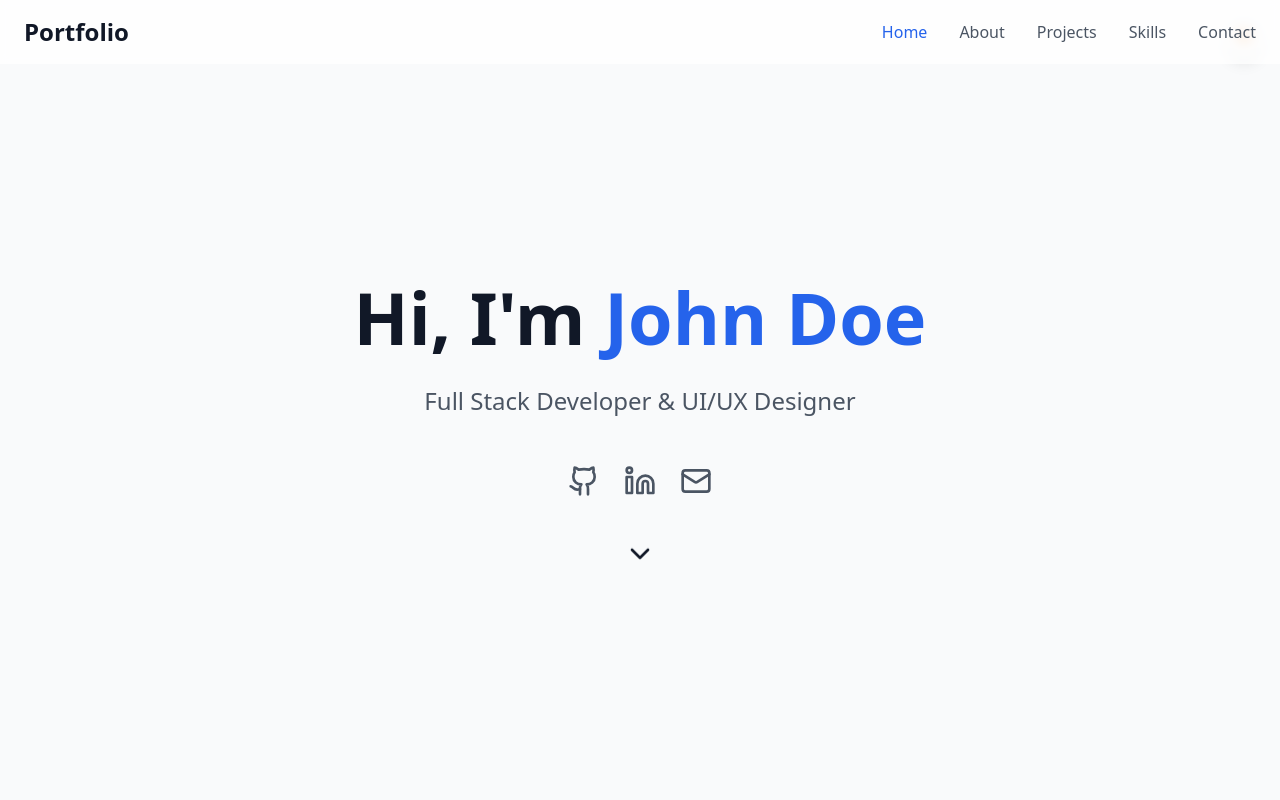
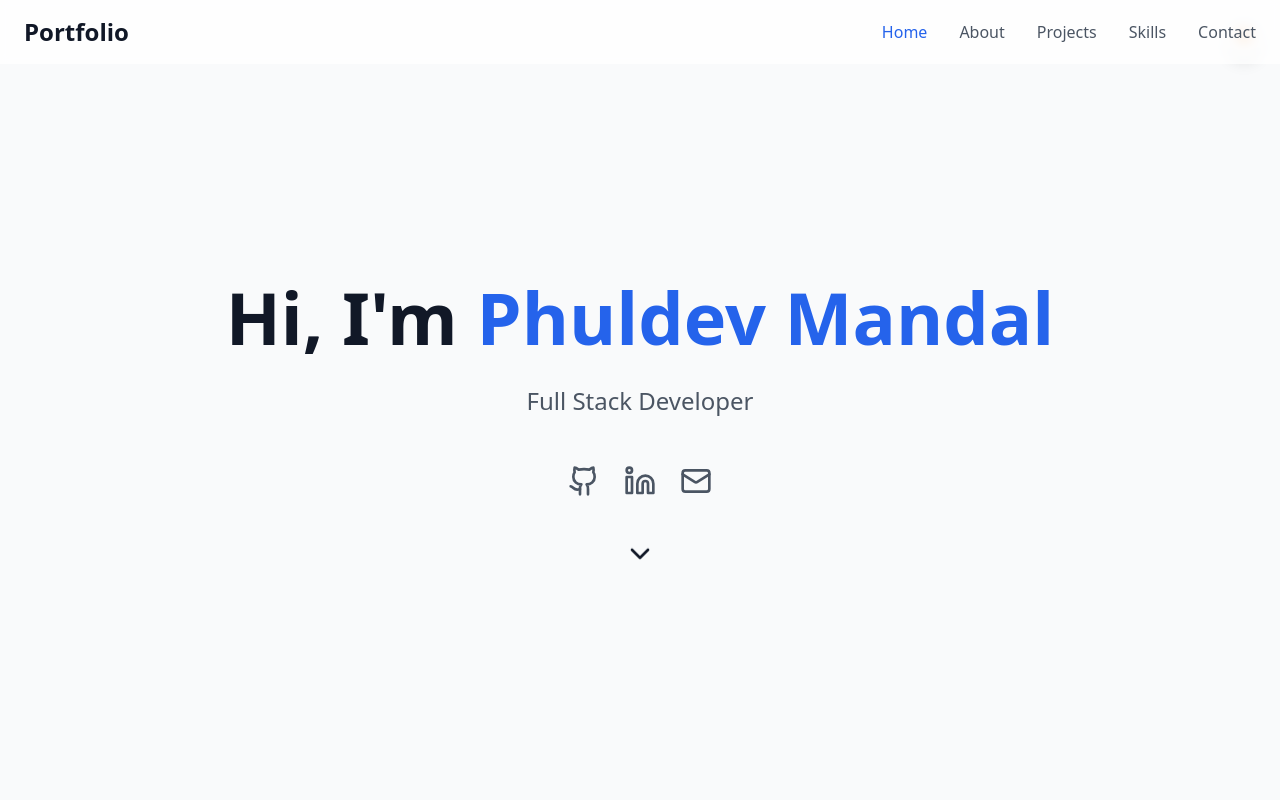
Before and after one commit to Phuldev/phuldev.github.io, a React (Vite) app: page / in a window 1280 px wide. Shown: the top 800 px of the page. Built offline with nearby package versions, Linux system fonts and the light colour scheme.

Commit message:
feat:add social link

```diff
--- a/index.html
+++ b/index.html
@@ -10,7 +10,4 @@
     <div id="root"></div>
     <script type="module" src="/src/main.tsx"></script>
   </body>
-
-<!-- Cloudflare Web Analytics --><script defer src='https://static.cloudflareinsights.com/beacon.min.js' data-cf-beacon='{"token": "508043b7619c44408e03758391a02592"}'></script><!-- End Cloudflare Web Analytics -->
-
 </html>
--- a/package.json
+++ b/package.json
@@ -3,7 +3,7 @@
   "private": true,
   "version": "0.0.0",
   "type": "module",
-  "homepage": "https://phuldev.github.io/",
+  "homepage": "https://phuldevmandal.com.np/",
   "scripts": {
     "dev": "vite",
     "build": "vite build",
--- a/src/App.tsx
+++ b/src/App.tsx
@@ -111,19 +111,19 @@ function App() {
       <section id="home" className="min-h-screen flex items-center justify-center pt-16">
         <div className="container mx-auto px-6 text-center">
           <h1 className="text-5xl md:text-7xl font-bold mb-8 animate-fade-in">
-            Hi, I'm <span className="text-blue-600 dark:text-blue-400">John Doe</span>
+            Hi, I'm <span className="text-blue-600 dark:text-blue-400">Phuldev Mandal</span>
           </h1>
           <p className="text-xl md:text-2xl mb-12 text-gray-600 dark:text-gray-300">
-            Full Stack Developer & UI/UX Designer
+            Full Stack Developer
           </p>
           <div className="flex justify-center space-x-6 mb-12">
-            <a href="https://github.com" className="text-gray-600 dark:text-gray-300 hover:text-blue-600 dark:hover:text-blue-400">
+            <a href="https://github.com/Phuldev" className="text-gray-600 dark:text-gray-300 hover:text-blue-600 dark:hover:text-blue-400">
               <Github className="w-8 h-8" />
             </a>
-            <a href="https://linkedin.com" className="text-gray-600 dark:text-gray-300 hover:text-blue-600 dark:hover:text-blue-400">
+            <a href="https://www.linkedin.com/in/phuldev-mandal-7b602733a/" className="text-gray-600 dark:text-gray-300 hover:text-blue-600 dark:hover:text-blue-400">
               <Linkedin className="w-8 h-8" />
             </a>
-            <a href="mailto:example@email.com" className="text-gray-600 dark:text-gray-300 hover:text-blue-600 dark:hover:text-blue-400">
+            <a href="mailto:phuldevmandal20@gmail.com" className="text-gray-600 dark:text-gray-300 hover:text-blue-600 dark:hover:text-blue-400">
               <Mail className="w-8 h-8" />
             </a>
           </div>
@@ -226,7 +226,7 @@ function App() {
       {/* Footer */}
       <footer className="bg-white dark:bg-gray-800 py-8">
         <div className="container mx-auto px-6 text-center text-gray-600 dark:text-gray-300">
-          <p>© 2025 John Doe. All rights reserved.</p>
+          <p>© 2025 Phuldev Mandal. All rights reserved.</p>
         </div>
       </footer>
     </div>
```
